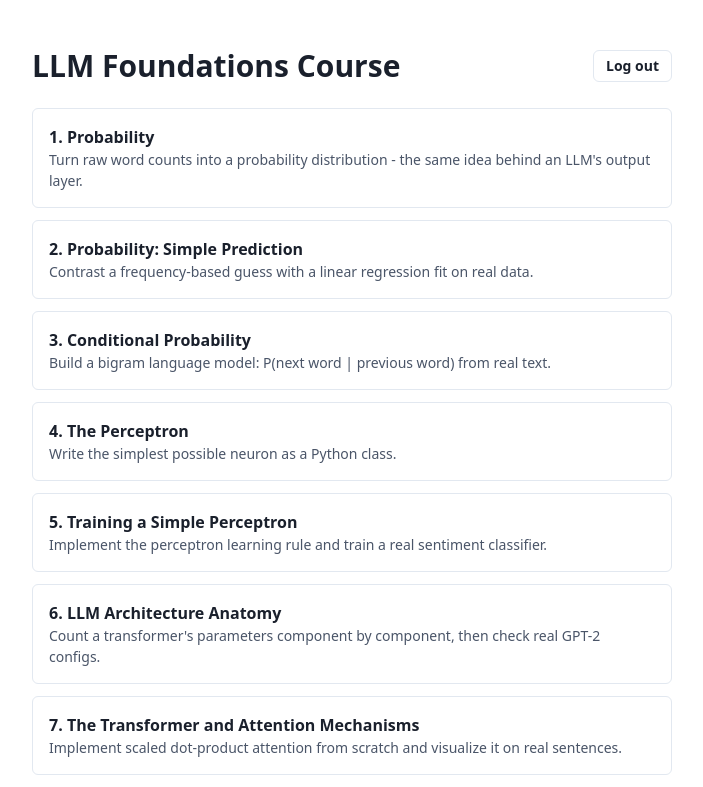
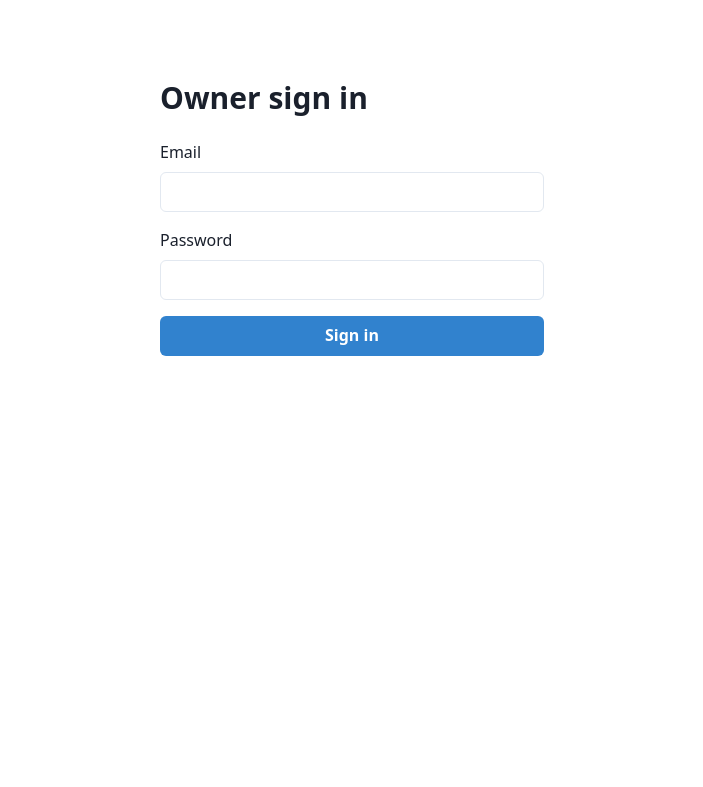
Before and after one commit to Vera-poms/llms_and_python, a React (Vite) app in the folder apps/frontend/app/: page /owner/login in a window 1280 px wide. Before the commit this address led to /labs. Shown: the top 787 px of the page, without its empty margins (288-991 px from the left). Built offline with nearby package versions, Linux system fonts and the light colour scheme; no server answers; sample sign-in values are in the browser's storage.

Commit message:
Implemented owner login

```diff
--- a/apps/frontend/app/src/App.tsx
+++ b/apps/frontend/app/src/App.tsx
@@ -1,10 +1,13 @@
 import { Navigate, Route, Routes } from "react-router-dom";
 
+import { getOwnerToken } from "./api/ownerClient";
 import { useAuth } from "./context/AuthContext";
 import { ForgotPasswordPage } from "./pages/ForgotPasswordPage";
 import { LabDetailPage } from "./pages/LabDetailPage";
 import { LabListPage } from "./pages/LabListPage";
 import { LoginPage } from "./pages/LoginPage";
+import { OwnerHomePage } from "./pages/OwnerHomePage";
+import { OwnerLoginPage } from "./pages/OwnerLoginPage";
 import { ResetPasswordPage } from "./pages/ResetPasswordPage";
 import { SignupPage } from "./pages/SignupPage";
 
@@ -12,6 +15,13 @@
   const { token } = useAuth();
   if (!token) {
     return <Navigate to="/login" replace />;
+  }
+  return children;
+}
+
+function RequireOwner({ children }: { children: JSX.Element }) {
+  if (!getOwnerToken()) {
+    return <Navigate to="/owner/login" replace />;
   }
   return children;
 }
@@ -39,6 +49,15 @@
           </RequireAuth>
         }
       />
+      <Route path="/owner/login" element={<OwnerLoginPage />} />
+      <Route
+        path="/owner"
+        element={
+          <RequireOwner>
+            <OwnerHomePage />
+          </RequireOwner>
+        }
+      />
       <Route path="*" element={<Navigate to="/labs" replace />} />
     </Routes>
   );
--- /dev/null
+++ b/apps/frontend/app/src/api/ownerClient.ts
@@ -0,0 +1,41 @@
+import axios from "axios";
+
+// Owner tokens live in sessionStorage (cleared when the tab closes) and use their own client,
+// so they are never sent with student requests and student tokens are never sent as owner ones.
+const OWNER_TOKEN_KEY = "owner_token";
+
+export const ownerApi = axios.create({
+  baseURL: import.meta.env.VITE_API_URL,
+});
+
+export function getOwnerToken(): string | null {
+  return sessionStorage.getItem(OWNER_TOKEN_KEY);
+}
+
+export function setOwnerToken(token: string | null): void {
+  if (token) {
+    sessionStorage.setItem(OWNER_TOKEN_KEY, token);
+  } else {
+    sessionStorage.removeItem(OWNER_TOKEN_KEY);
+  }
+}
+
+ownerApi.interceptors.request.use((config) => {
+  const token = getOwnerToken();
+  if (token) {
+    config.headers.Authorization = `Bearer ${token}`;
+  }
+  return config;
+});
+
+// An expired or invalid owner token ends the session.
+ownerApi.interceptors.response.use(
+  (response) => response,
+  (error) => {
+    if (error.response?.status === 401 && getOwnerToken()) {
+      setOwnerToken(null);
+      window.location.replace("/owner/login");
+    }
+    return Promise.reject(error);
+  },
+);
--- /dev/null
+++ b/apps/frontend/app/src/pages/OwnerHomePage.tsx
@@ -0,0 +1,23 @@
+import { Box, Button, Heading, Text } from "@chakra-ui/react";
+import { useNavigate } from "react-router-dom";
+
+import { setOwnerToken } from "../api/ownerClient";
+
+export function OwnerHomePage() {
+  const navigate = useNavigate();
+
+  function logout() {
+    setOwnerToken(null);
+    navigate("/owner/login", { replace: true });
+  }
+
+  return (
+    <Box maxW="lg" mx="auto" mt={20}>
+      <Heading size="lg" mb={4}>
+        Owner dashboard
+      </Heading>
+      <Text mb={6}>Signed in as owner.</Text>
+      <Button onClick={logout}>Sign out</Button>
+    </Box>
+  );
+}
--- /dev/null
+++ b/apps/frontend/app/src/pages/OwnerLoginPage.tsx
@@ -0,0 +1,76 @@
+import { Box, Button, FormControl, FormLabel, Heading, Input, Text, VStack } from "@chakra-ui/react";
+import { isAxiosError } from "axios";
+import { useState, type FormEvent } from "react";
+import { Navigate, useNavigate } from "react-router-dom";
+
+import { getOwnerToken, ownerApi, setOwnerToken } from "../api/ownerClient";
+
+export function OwnerLoginPage() {
+  const navigate = useNavigate();
+  const [email, setEmail] = useState("");
+  const [password, setPassword] = useState("");
+  const [error, setError] = useState<string | null>(null);
+  const [submitting, setSubmitting] = useState(false);
+
+  if (getOwnerToken()) {
+    return <Navigate to="/owner" replace />;
+  }
+
+  async function handleSubmit(event: FormEvent) {
+    event.preventDefault();
+    setError(null);
+    setSubmitting(true);
+    try {
+      const response = await ownerApi.post<{ access_token: string }>("/owner/auth/login", { email, password });
+      setOwnerToken(response.data.access_token);
+      setPassword("");
+      navigate("/owner", { replace: true });
+    } catch (err) {
+      setPassword("");
+      if (isAxiosError(err) && err.response?.status === 429) {
+        setError("Too many attempts. Try again later.");
+      } else {
+        // Same message whether the owner is disabled, the email is wrong, or the password is wrong.
+        setError("Invalid email or password.");
+      }
+    } finally {
+      setSubmitting(false);
+    }
+  }
+
+  return (
+    <Box maxW="sm" mx="auto" mt={20}>
+      <Heading size="lg" mb={6}>
+        Owner sign in
+      </Heading>
+      <form onSubmit={handleSubmit}>
+        <VStack spacing={4} align="stretch">
+          <FormControl>
+            <FormLabel>Email</FormLabel>
+            <Input
+              type="email"
+              autoComplete="username"
+              value={email}
+              onChange={(e) => setEmail(e.target.value)}
+              required
+            />
+          </FormControl>
+          <FormControl>
+            <FormLabel>Password</FormLabel>
+            <Input
+              type="password"
+              autoComplete="current-password"
+              value={password}
+              onChange={(e) => setPassword(e.target.value)}
+              required
+            />
+          </FormControl>
+          {error && <Text color="red.500">{error}</Text>}
+          <Button type="submit" colorScheme="blue" isLoading={submitting}>
+            Sign in
+          </Button>
+        </VStack>
+      </form>
+    </Box>
+  );
+}
```
Also changed, not shown: 2 other files (tests, documents, lock files or other folders).
